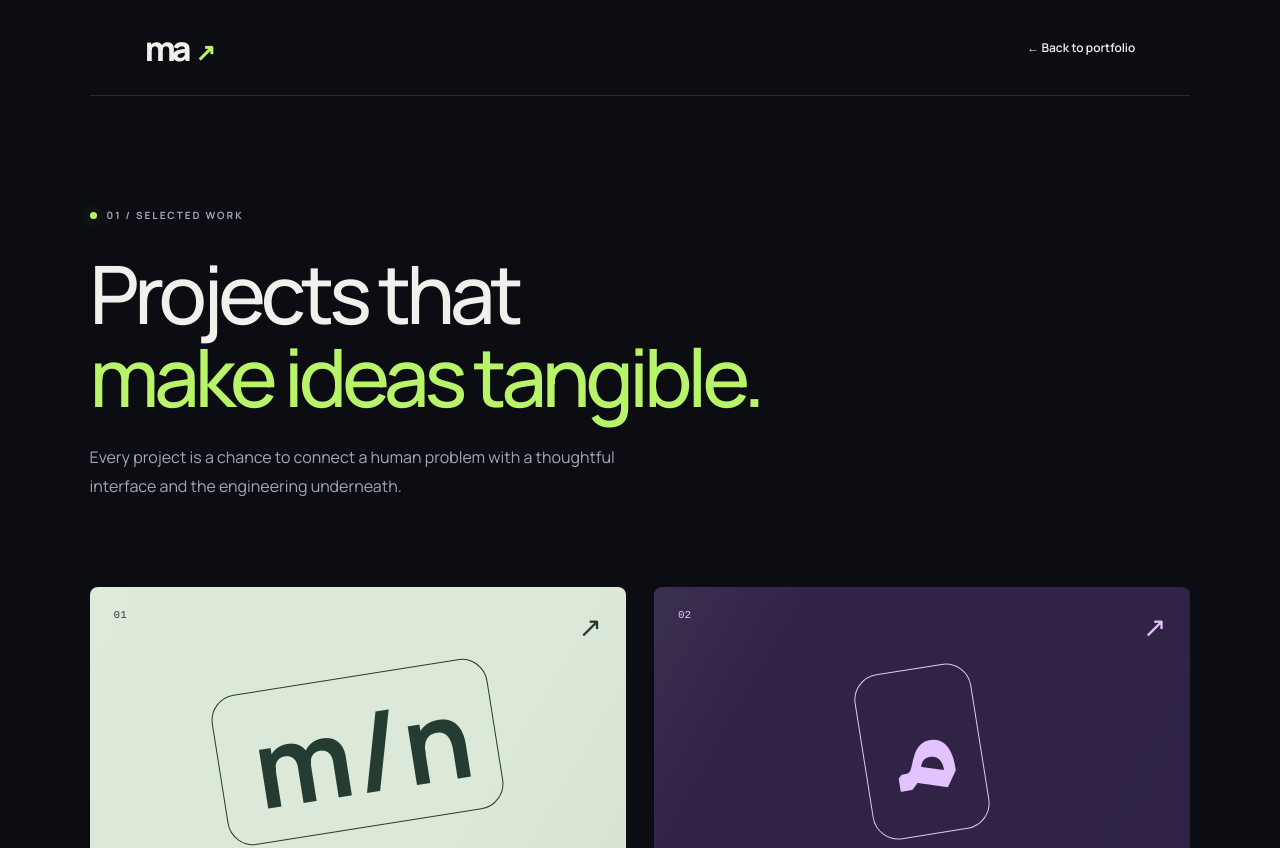
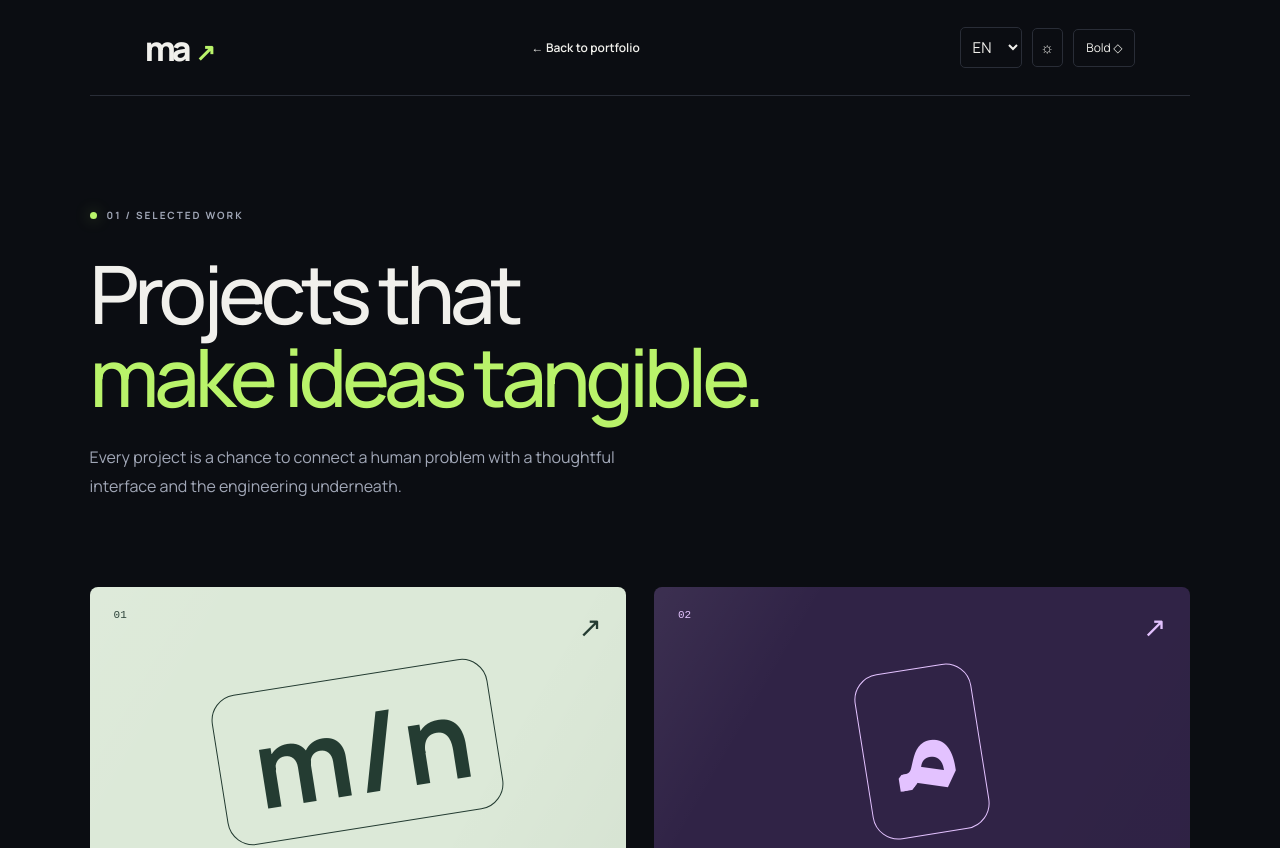
Before and after one commit to Mo1Amin/mohamed-amin-portfolio, a Next.js app: page /projects in a window 1280 px wide. Shown: the top 848 px of the page. Built offline with nearby package versions, Linux system fonts and the light colour scheme.

Commit message:
fix: expose preferences on project routes

```diff
--- a/app/projects/[slug]/case-view.tsx
+++ b/app/projects/[slug]/case-view.tsx
@@ -3,12 +3,13 @@ import Link from 'next/link';
 import {usePreferences} from '../../preferences';
 import {routeCopy} from '../../route-copy';
 import {projectEntries} from '../../projects-data';
+import { RouteControls } from '../../route-controls';
 
 /** A single case study. `index` is the position in `projectEntries`. */
 export function CaseView({index}:{index:number}){
  const {locale,t}=usePreferences(); const r=routeCopy[locale]; const project=projectEntries[index];
  return <main className="case-page">
-  <header className="route-header"><Link className="brand" href="/" aria-label="Mohamed Amin">ma<span>↗</span></Link><Link className="text-link" href="/projects">← {r.allProjects}</Link></header>
+  <header className="route-header"><Link className="brand" href="/" aria-label="Mohamed Amin">ma<span>↗</span></Link><Link className="text-link" href="/projects">← {r.allProjects}</Link><RouteControls /></header>
   <section className="case-hero"><p className="eyebrow"><span className="dot" />{t.tags[index]}</p><h1>{r.indexTitles[index]}<em>.</em></h1><p className="case-lead">{r.caseSummaries[index]}</p><div className="case-meta"><div><small>{r.statusLabel}</small><strong>{r.status[project.status]}</strong></div><div><small>{r.roleLabel}</small><strong>{t.roles[index]}</strong></div></div></section>
   <section className="case-grid"><article><p className="eyebrow">{r.storyEyebrow}</p><h2>{r.storyHead[0]}<br /><em>{r.storyHead[1]}</em></h2><p>{r.notes[index]}</p></article><article><p className="eyebrow">{r.techEyebrow}</p><ul>{r.tech[index].map(item=><li key={item}>{item}<span>↗</span></li>)}</ul></article></section>
   <footer className="case-footer"><Link className="primary" href="/projects">{r.backToProjects} <span>↗</span></Link><p>{r.footerLine}</p></footer>
--- a/app/projects/projects-view.tsx
+++ b/app/projects/projects-view.tsx
@@ -3,12 +3,13 @@ import Link from 'next/link';
 import {usePreferences} from '../preferences';
 import {routeCopy} from '../route-copy';
 import {projectEntries} from '../projects-data';
+import { RouteControls } from '../route-controls';
 
 /** The projects index, localized from the same source as the landing page. */
 export function ProjectsView(){
  const {locale,t}=usePreferences(); const r=routeCopy[locale];
  return <main className="route-page">
-  <header className="route-header"><Link className="brand" href="/" aria-label="Mohamed Amin">ma<span>↗</span></Link><Link className="text-link" href="/">← {r.backToPortfolio}</Link></header>
+  <header className="route-header"><Link className="brand" href="/" aria-label="Mohamed Amin">ma<span>↗</span></Link><Link className="text-link" href="/">← {r.backToPortfolio}</Link><RouteControls /></header>
   <section className="route-intro"><p className="eyebrow"><span className="dot" />{r.projectsEyebrow}</p><h1>{r.projectsHead[0]}<br /><em>{r.projectsHead[1]}</em></h1><p>{r.projectsIntro}</p></section>
   <section className="route-projects" aria-label={t.nav[0]}>{projectEntries.map((project,i)=><article className="route-project" key={project.slug}><Link className={`project-visual ${project.tone}`} href={`/projects/${project.slug}`} aria-label={`${t.details}: ${r.indexTitles[i]}`}><span className="project-number">{project.number}</span><span className="project-symbol">{project.symbol}</span><span className="visual-word">{r.indexTitles[i].toUpperCase()}</span><span className="project-arrow">↗</span></Link><div className="project-info"><p className="eyebrow">{t.tags[i]}</p><Link className="project-title" href={`/projects/${project.slug}`}>{r.indexTitles[i]}<span>↗</span></Link><p>{r.indexSummaries[i]}</p></div></article>)}</section>
  </main>
--- /dev/null
+++ b/app/route-controls.tsx
@@ -0,0 +1,24 @@
+'use client';
+
+import { usePreferences } from './preferences';
+
+/** Compact preference controls shared by the projects and case-study routes. */
+export function RouteControls() {
+  const { locale, theme, mode, t, setLocale, setTheme, setMode } = usePreferences();
+
+  return (
+    <div className="controls route-controls">
+      <select aria-label={t.language} value={locale} onChange={(event) => setLocale(event.target.value as typeof locale)}>
+        <option value="en">EN</option>
+        <option value="ar">عربي</option>
+        <option value="sv">SV</option>
+      </select>
+      <button aria-label={t.theme} onClick={() => setTheme(theme === 'dark' ? 'light' : 'dark')}>
+        {theme === 'dark' ? '☼' : '◐'}
+      </button>
+      <button className="mode" aria-label={t.mode} onClick={() => setMode(mode === 'bold' ? 'calm' : 'bold')}>
+        {mode === 'bold' ? t.bold : t.calm}<span> ◇</span>
+      </button>
+    </div>
+  );
+}
```
